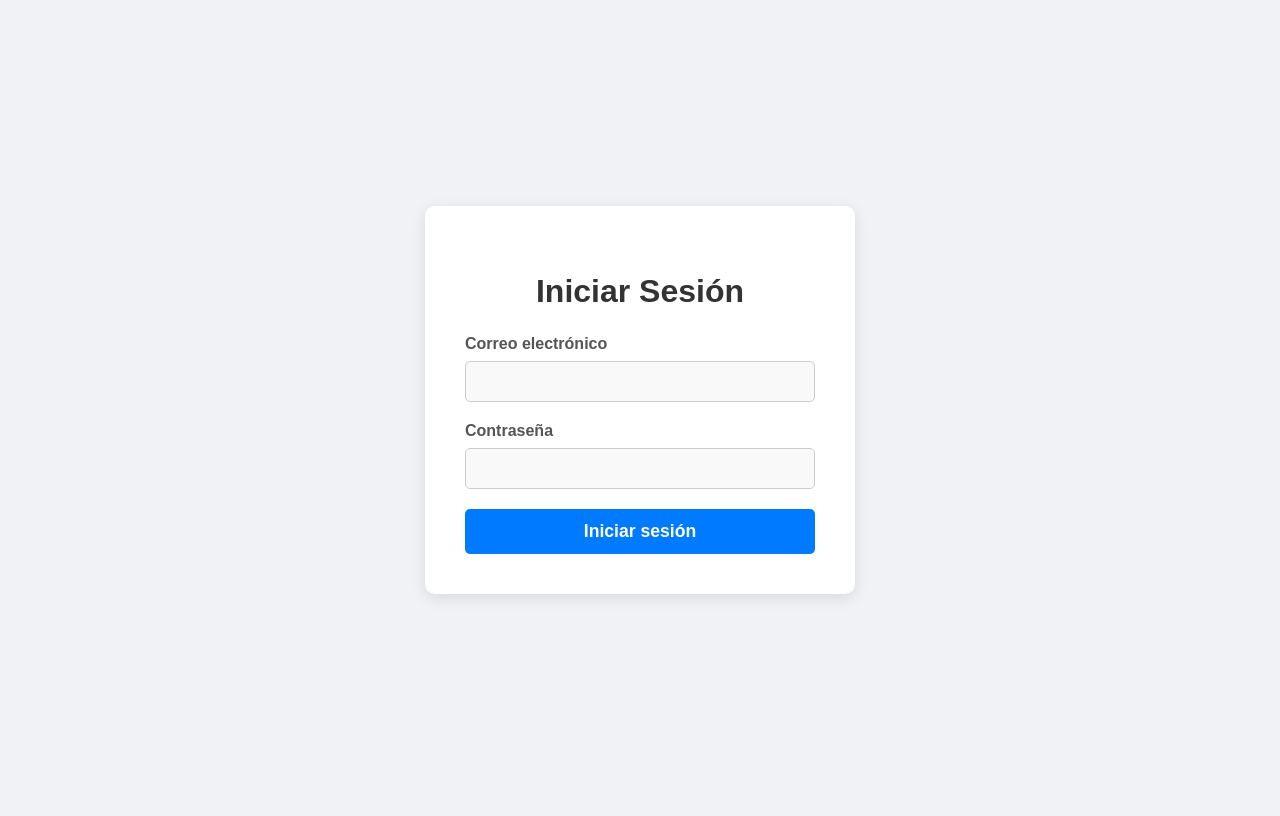
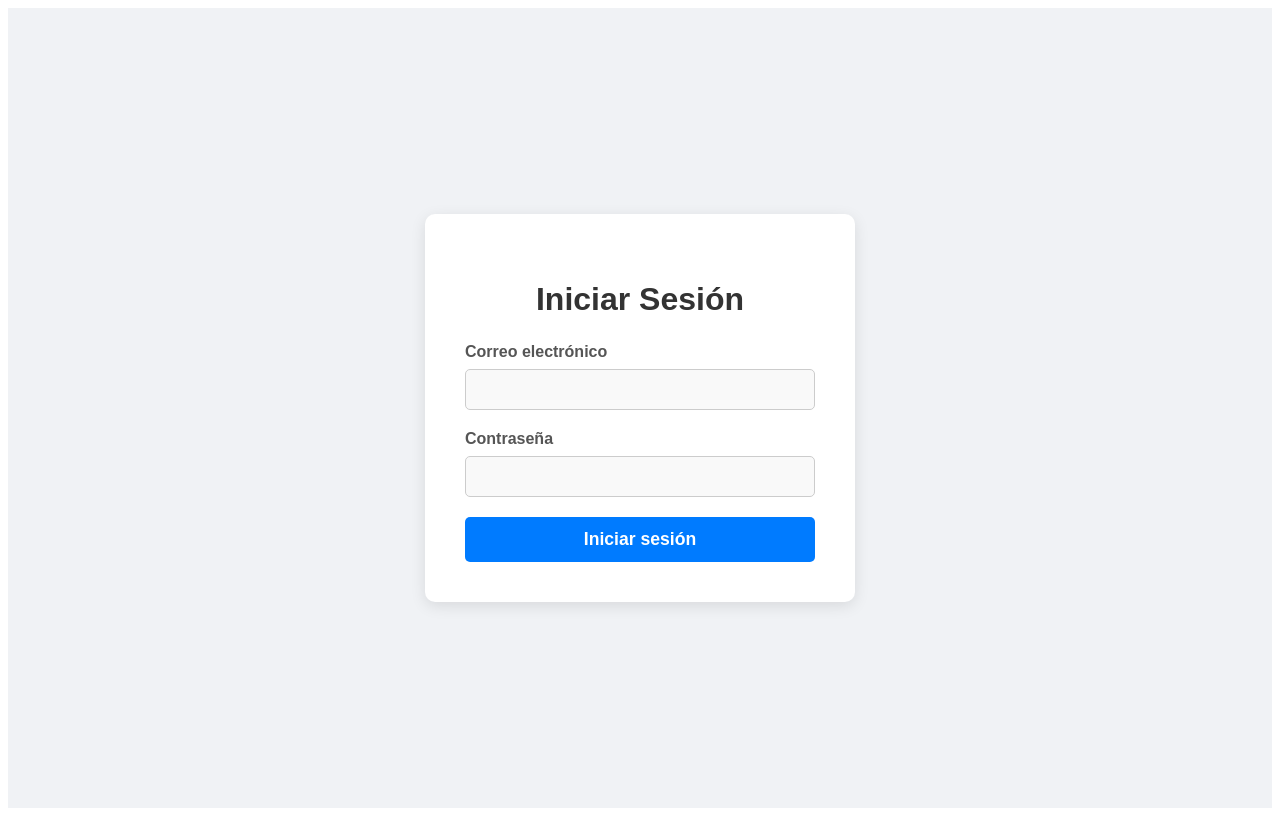
Before and after one commit to kabir02091999/proyecto__tesis, a React (Vite) app in the folder cliente/: page /login in a window 1280 px wide. Built offline with nearby package versions, Linux system fonts and the light colour scheme.

Commit message:
cambios en le css}

```diff
--- a/cliente/src/App.jsx
+++ b/cliente/src/App.jsx
@@ -24,7 +24,7 @@ function App() {
 
           <Route element={<ProtectedRoute/>}>
             <Route path='/admin' element={<Administracion/>}/>
-            <Route path='/inscri' element={<Inscri/>}/>
+            <Route path='/catequesis' element={<Inscri/>}/>
             <Route path='/financiero' element={<Financiero/>}/>
           </Route>
         </Routes>
--- a/cliente/src/components/PostUsuarios.jsx
+++ b/cliente/src/components/PostUsuarios.jsx
@@ -3,7 +3,6 @@ import React, { useState } from 'react';
 import { createUsuario } from '../api/auth';
 import '../css/PostUsuarios.css';
 
-// 1. Acepta 'props' como argumento
 function PostUsuarios(props) {
   const [formData, setFormData] = useState({
       nombre: '',
@@ -24,10 +23,24 @@ function PostUsuarios(props) {
   const handleSubmit = async (e) => {
       e.preventDefault();
       console.log("Datos del formulario enviados:", formData);
-        createUsuario(formData);
+      try {
+          await createUsuario(formData);
+          setFormData({
+              nombre: '',
+              apellido: '',
+              email: '',
+              contrasena: '',
+              tipoUsuario: 'administrador',
+          });
+
+          //console.log("Formulario reiniciado con éxito.");
+
+      } catch (error) {
+          console.error("Error al crear el usuario:", error);
+
+      }
   };
 
-    // 2. Aplica 'props.className' al div principal
   return (
     <div className={`usuarios-form-container ${props.className || ''}`}>
         <form className="usuarios-form" onSubmit={handleSubmit}>
--- a/cliente/src/css/Administracion.css
+++ b/cliente/src/css/Administracion.css
@@ -1,7 +1,7 @@
 /* Contenedor principal del formulario */
 
 .administracion-page-container{
-    margin-top: 1000px;
+    /* margin-top: 1000px; */
     display: flex;
     flex-direction: column;
     align-items: center;
--- a/cliente/src/css/GetUsuario.css
+++ b/cliente/src/css/GetUsuario.css
@@ -1,9 +1,10 @@
 .usuarios-container {
-  display: flex;
+   display: flex;
   flex-direction: column;
   align-items: center;
   padding: 2rem;
-  background-color: #f0f2f5;
+  /* Cambia el color de fondo aquí */
+  background-color: #e6f7ff; /* Un azul muy claro */
   min-height: 100vh;
   font-family: Arial, sans-serif;
 }
--- a/cliente/src/css/login.css
+++ b/cliente/src/css/login.css
@@ -1,14 +1,25 @@
-body {
+/* body {
   margin: 0;
   font-family: Arial, sans-serif;
-  background-color: #f0f2f5; /* Un gris muy claro para el fondo */
+  background-color: #f0f2f5;
+  display: flex;
+  justify-content: center;
+  align-items: center;
+  height: 100vh;
+} */
+
+
+.login-container1 {
+  margin: 0;
+  font-family: Arial, sans-serif;
+  background-color: #f0f2f5;
   display: flex;
   justify-content: center;
   align-items: center;
   height: 100vh;
 }
 
-.login-container {
+.login-container2 {
   background-color: #ffffff; /* Fondo blanco para el contenedor */
   padding: 40px;
   border-radius: 10px;
--- a/cliente/src/pages/Adminitracion.jsx
+++ b/cliente/src/pages/Adminitracion.jsx
@@ -5,7 +5,7 @@ import GetUsuarios from '../components/GetUsuarios';
 import '../css/Administracion.css';
 
 function Administracion() {
-  return (
+  return (//ojo tengo que crar un usecontes donde se reinicia formularion
     <div className="administracion-page-container">
       <PostUsuarios className="post-usuarios-top-margin" />
       <GetUsuarios />
--- a/cliente/src/pages/inscri.jsx
+++ b/cliente/src/pages/inscri.jsx
@@ -1,6 +1,13 @@
 function inscri() {
   return (
-    <div>inscri</div>
+    <div>
+
+        <form method="post" action="/send/">
+        {/* Selecciona la fecha deseada: */}
+        <input type="date"></input>
+        </form>
+
+    </div>
   )
 }
 export default inscri;
--- a/cliente/src/pages/login.jsx
+++ b/cliente/src/pages/login.jsx
@@ -49,7 +49,8 @@ function login() {
   };
 
   return (
-    <div className="login-container">
+    <div className="login-container1">
+        <div className="login-container2">
       <form className="login-form" onSubmit={handleSubmit}>
         <h2>Iniciar Sesión</h2>
         <div className="form-group">
@@ -76,6 +77,7 @@ function login() {
           Iniciar sesión
         </button>
       </form>
+      </div>
     </div>
   );
 }
```
Lines whose indentation alone changed are shown as unchanged.
